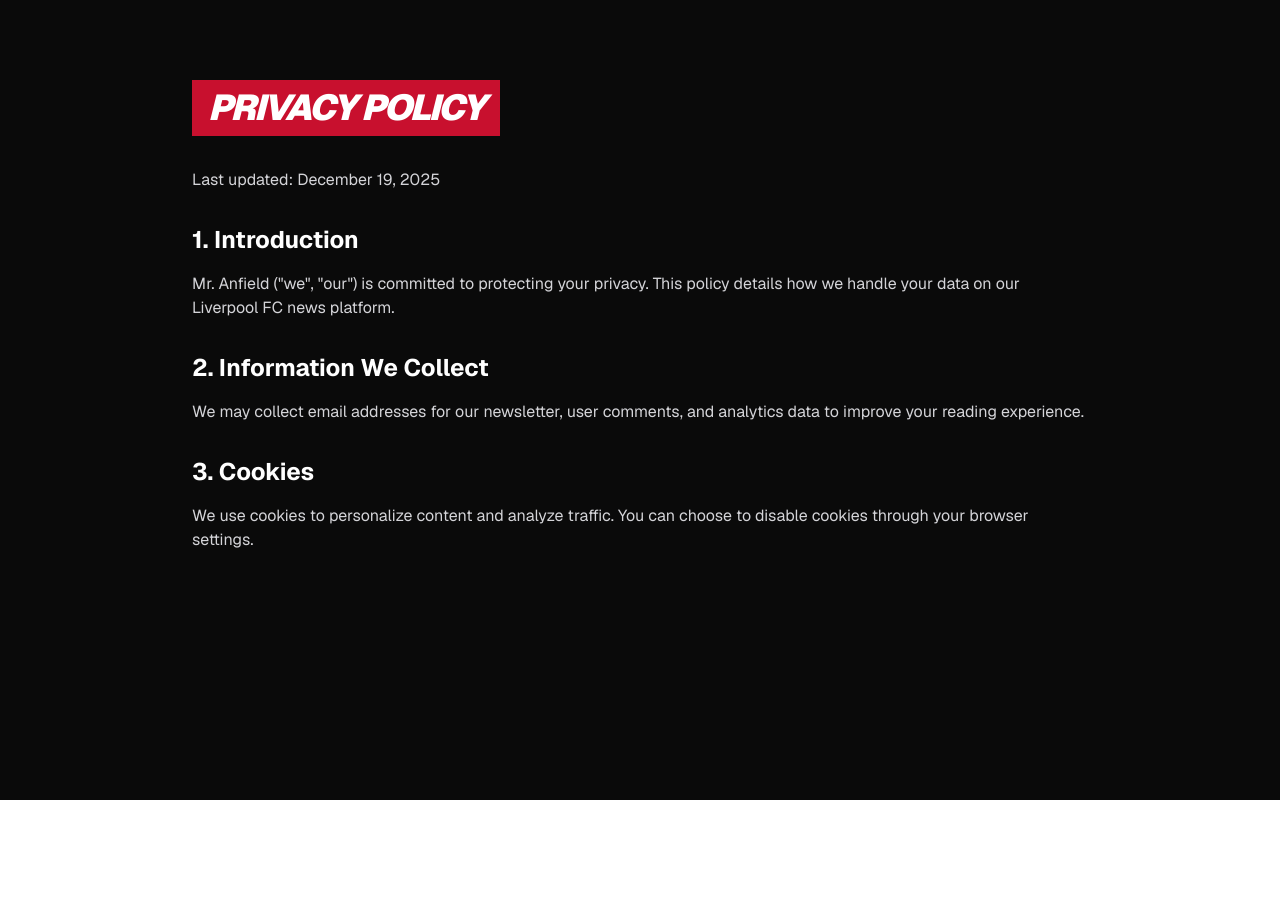
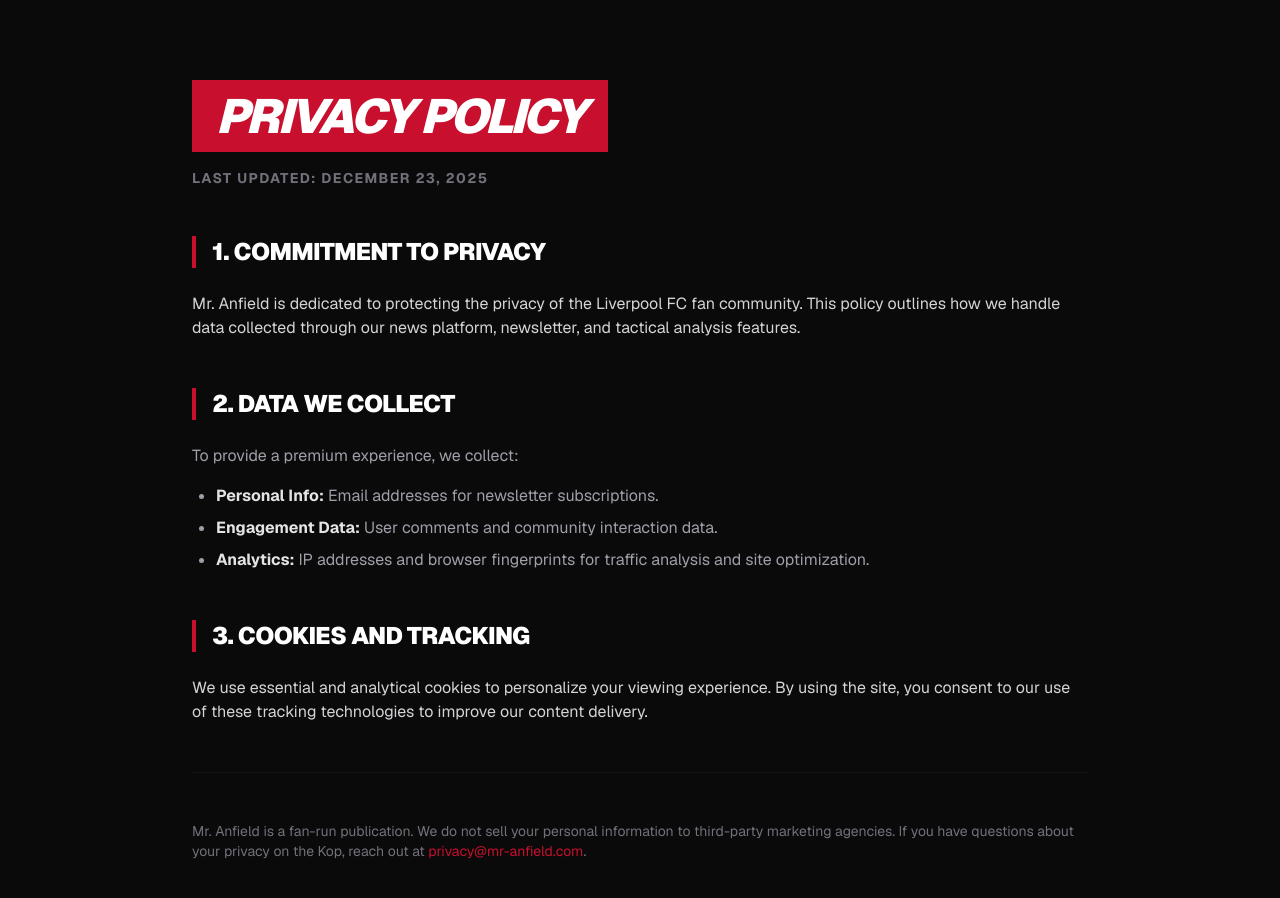
Before and after one commit to ayushsharmavlogs619-lang/mr-anfield-official, a Next.js app: page /privacy in a window 1280 px wide. Shown: the top 898 px of the page. Before the commit the page ends 800 px from the top, so only its background shows below. Built offline with nearby package versions, Linux system fonts and the light colour scheme.

Commit message:
chore: upgrade Next.js to secure version and add professional legal pages

```diff
--- a/app/privacy/page.tsx
+++ b/app/privacy/page.tsx
@@ -1,23 +1,36 @@
 export default function PrivacyPage() {
     return (
         <div className="min-h-screen bg-[#0a0a0a] text-zinc-300 py-20 px-6 font-sans">
-            <div className="max-w-4xl mx-auto space-y-8">
-                <h1 className="text-4xl font-black text-white uppercase italic tracking-tighter mb-8 bg-[#c8102e] inline-block px-4 py-2">Privacy Policy</h1>
-                <p>Last updated: December 19, 2025</p>
+            <div className="max-w-4xl mx-auto space-y-12">
+                <div className="space-y-4">
+                    <h1 className="text-5xl font-black text-white uppercase italic tracking-tighter bg-[#c8102e] inline-block px-6 py-3">Privacy Policy</h1>
+                    <p className="text-zinc-500 font-bold uppercase tracking-widest text-sm">Last updated: December 23, 2025</p>
+                </div>
 
-                <section className="space-y-4">
-                    <h2 className="text-2xl font-bold text-white">1. Introduction</h2>
-                    <p>Mr. Anfield (&quot;we&quot;, &quot;our&quot;) is committed to protecting your privacy. This policy details how we handle your data on our Liverpool FC news platform.</p>
+                <section className="space-y-6">
+                    <h2 className="text-2xl font-black text-white uppercase tracking-tight border-l-4 border-[#c8102e] pl-4">1. Commitment to Privacy</h2>
+                    <p>Mr. Anfield is dedicated to protecting the privacy of the Liverpool FC fan community. This policy outlines how we handle data collected through our news platform, newsletter, and tactical analysis features.</p>
                 </section>
 
-                <section className="space-y-4">
-                    <h2 className="text-2xl font-bold text-white">2. Information We Collect</h2>
-                    <p>We may collect email addresses for our newsletter, user comments, and analytics data to improve your reading experience.</p>
+                <section className="space-y-6">
+                    <h2 className="text-2xl font-black text-white uppercase tracking-tight border-l-4 border-[#c8102e] pl-4">2. Data We Collect</h2>
+                    <div className="space-y-4 text-zinc-400">
+                        <p>To provide a premium experience, we collect:</p>
+                        <ul className="list-disc pl-6 space-y-2">
+                            <li><strong className="text-zinc-200">Personal Info:</strong> Email addresses for newsletter subscriptions.</li>
+                            <li><strong className="text-zinc-200">Engagement Data:</strong> User comments and community interaction data.</li>
+                            <li><strong className="text-zinc-200">Analytics:</strong> IP addresses and browser fingerprints for traffic analysis and site optimization.</li>
+                        </ul>
+                    </div>
                 </section>
 
-                <section className="space-y-4">
-                    <h2 className="text-2xl font-bold text-white">3. Cookies</h2>
-                    <p>We use cookies to personalize content and analyze traffic. You can choose to disable cookies through your browser settings.</p>
+                <section className="space-y-6">
+                    <h2 className="text-2xl font-black text-white uppercase tracking-tight border-l-4 border-[#c8102e] pl-4">3. Cookies and Tracking</h2>
+                    <p>We use essential and analytical cookies to personalize your viewing experience. By using the site, you consent to our use of these tracking technologies to improve our content delivery.</p>
+                </section>
+
+                <section className="space-y-6 text-zinc-500 text-sm border-t border-white/5 pt-12">
+                    <p>Mr. Anfield is a fan-run publication. We do not sell your personal information to third-party marketing agencies. If you have questions about your privacy on the Kop, reach out at <span className="text-[#c8102e]">privacy@mr-anfield.com</span>.</p>
                 </section>
             </div>
         </div>
--- a/app/terms/page.tsx
+++ b/app/terms/page.tsx
@@ -1,22 +1,38 @@
 export default function TermsPage() {
     return (
         <div className="min-h-screen bg-[#0a0a0a] text-zinc-300 py-20 px-6 font-sans">
-            <div className="max-w-4xl mx-auto space-y-8">
-                <h1 className="text-4xl font-black text-white uppercase italic tracking-tighter mb-8 bg-[#c8102e] inline-block px-4 py-2">Terms & Conditions</h1>
+            <div className="max-w-4xl mx-auto space-y-12">
+                <div className="space-y-4">
+                    <h1 className="text-5xl font-black text-white uppercase italic tracking-tighter bg-[#c8102e] inline-block px-6 py-3">Terms & Conditions</h1>
+                    <p className="text-zinc-500 font-bold uppercase tracking-widest text-sm">Last updated: December 23, 2025</p>
+                </div>
 
-                <section className="space-y-4">
-                    <h2 className="text-2xl font-bold text-white">1. Introduction</h2>
-                    <p>Welcome to Mr. Anfield. By using our website, you agree to comply with and be bound by the following terms of use.</p>
+                <section className="space-y-6">
+                    <h2 className="text-2xl font-black text-white uppercase tracking-tight border-l-4 border-[#c8102e] pl-4">1. Editorial Disclosure</h2>
+                    <div className="pl-4 text-zinc-400">
+                        <p>Mr. Anfield is an independent, unofficial fan publication. We are not affiliated with, endorsed by, or connected to Liverpool Football Club or the Premier League. All opinions expressed are those of the individual contributors.</p>
+                    </div>
                 </section>
 
-                <section className="space-y-4">
-                    <h2 className="text-2xl font-bold text-white">2. Content Usage</h2>
-                    <p>All content provided on this site is for informational purposes only. The views expressed in articles and comments are those of the authors and do not necessarily reflect the official views of the club.</p>
+                <section className="space-y-6">
+                    <h2 className="text-2xl font-black text-white uppercase tracking-tight border-l-4 border-[#c8102e] pl-4">2. Intellectual Property</h2>
+                    <p>The text and original tactical analysis on this site are the property of Mr. Anfield. While we discuss public domain football news and statistics, unauthorized reproduction of our editorial content is strictly prohibited.</p>
                 </section>
 
-                <section className="space-y-4">
-                    <h2 className="text-2xl font-bold text-white">3. User Conduct</h2>
-                    <p>You agree not to post abusive, defamatory, or hate speech in our comments sections. We reserve the right to ban users who violate these guidelines.</p>
+                <section className="space-y-6">
+                    <h2 className="text-2xl font-black text-white uppercase tracking-tight border-l-4 border-[#c8102e] pl-4">3. User Community Standards</h2>
+                    <div className="space-y-4 text-zinc-400">
+                        <p>We encourage healthy debate in our community sections. However, we maintain a zero-tolerance policy for:</p>
+                        <ul className="list-disc pl-6 space-y-2 font-bold text-zinc-200">
+                            <li>Discrimination or hate speech.</li>
+                            <li>Abuse towards other fans or players.</li>
+                            <li>Spam or commercial promotion without approval.</li>
+                        </ul>
+                    </div>
+                </section>
+
+                <section className="space-y-6 text-zinc-500 text-sm border-t border-white/5 pt-12 italic">
+                    <p>By using this platform, you agree to these terms. Mr. Anfield reserves the right to modify content or access at any time to preserve the community atmosphere. YNWA.</p>
                 </section>
             </div>
         </div>
--- a/app/test/page.tsx
+++ /dev/null
@@ -1,3 +0,0 @@
-export default function TestPage() {
-  return <div>Test Page Works</div>;
-}
--- a/package.json
+++ b/package.json
@@ -11,7 +11,7 @@
   "dependencies": {
     "firebase": "^12.7.0",
     "lucide-react": "^0.562.0",
-    "next": "16.0.5",
+    "next": "^15.1.7",
     "react": "19.2.0",
     "react-dom": "19.2.0"
   },
@@ -21,7 +21,7 @@
     "@types/react": "^19",
     "@types/react-dom": "^19",
     "eslint": "^9",
-    "eslint-config-next": "16.0.5",
+    "eslint-config-next": "^15.1.7",
     "tailwindcss": "^4",
     "typescript": "^5"
   }
```
Also changed, not shown: 2 other files (tests, documents, lock files or other folders).
